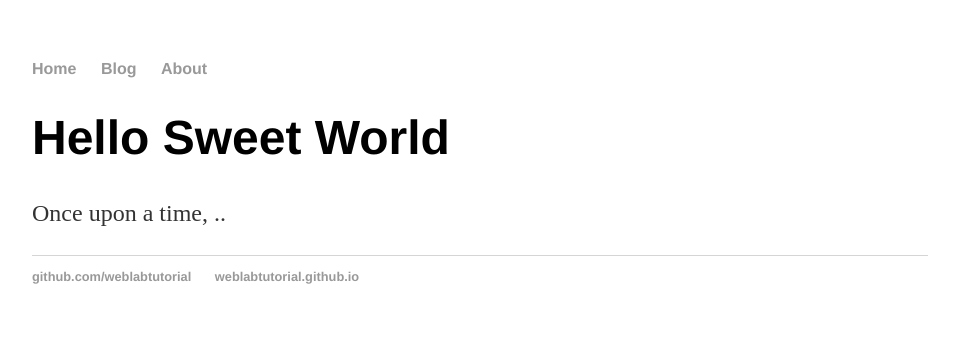
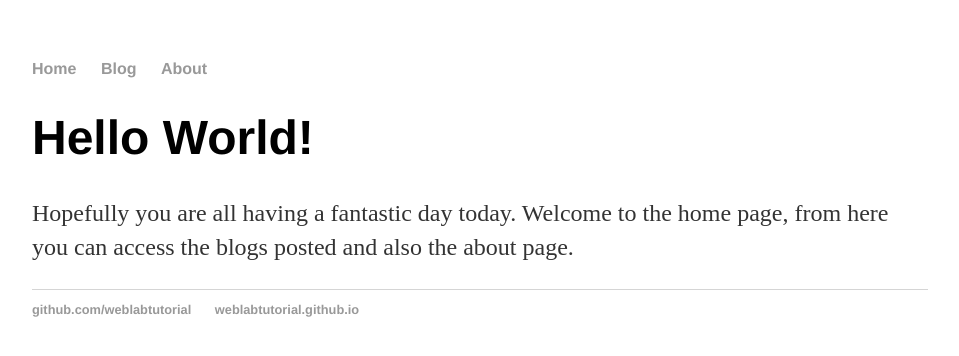
Before and after one commit to ChillStingray/ChillStingray.github.io, a Jekyll site: the page built from index.html, in a window 1280 px wide. Shown: the top 356 px of the page, without its empty margins (160-1119 px from the left). Built offline with Jekyll 4.4.1, drawn with Linux system fonts in a browser that asks for light colours.

Commit message:
Update index.html

```diff
--- a/index.html
+++ b/index.html
@@ -3,6 +3,6 @@ layout: default
 title: Web Programming
 ---
 <div class="blurb">
-  <h1>Hello Sweet World</h1>
-  <p>Once upon a time, ..</p>
+  <h1>Hello World! </h1>
+  <p> Hopefully you are all having a fantastic day today. Welcome to the home page, from here you can access the blogs posted and also the about page. </p>
 </div>
```
